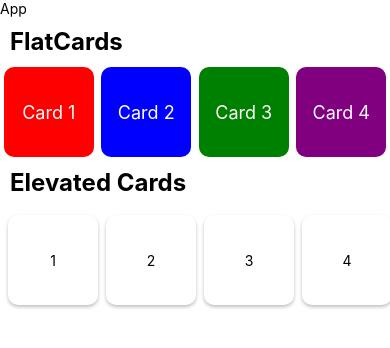
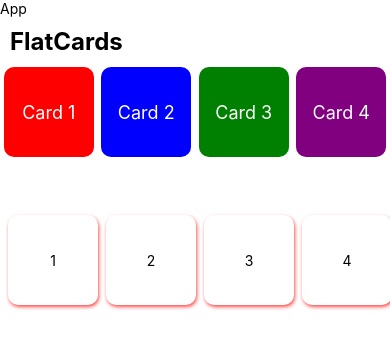
Before and after one commit to surajverma-07/AndroidLearnings, a React Native app in the folder firstProject/: screen / in a window 390 px wide. Shown: the top 348 px of the page. Built offline with nearby package versions, Linux system fonts and the light colour scheme.

Commit message:
scroll bar horizontal

```diff
--- a/firstProject/components/ElevatedCards.tsx
+++ b/firstProject/components/ElevatedCards.tsx
@@ -37,6 +37,7 @@ const styles = StyleSheet.create({
      fontWeight: 'bold',
      paddingHorizontal: 10,
      paddingVertical: 10,
+     color:'white'
     },
    container:{
     flexDirection: 'row',
@@ -51,10 +52,10 @@ const styles = StyleSheet.create({
     justifyContent: 'center',
     alignItems: 'center',
     backgroundColor: 'white',
-    elevation: 5, // Android shadow
-    shadowColor: '#000', // iOS shadow
-    shadowOffset: { width: 0, height: 2 },
-    shadowOpacity: 0.25,
+    elevation: 5,
+    shadowColor: 'red',
+    shadowOffset: { width: 1, height: 2 },
+    shadowOpacity: 0.7,
     shadowRadius: 3.84,
    },
 })
```
